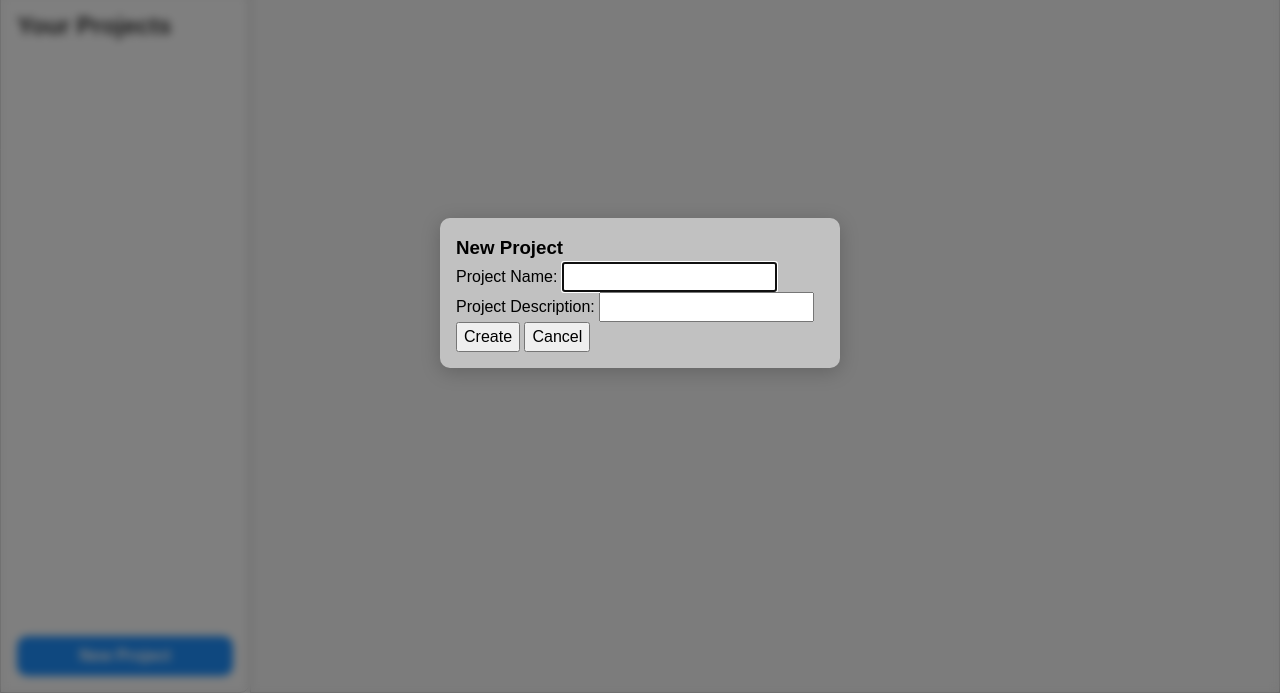
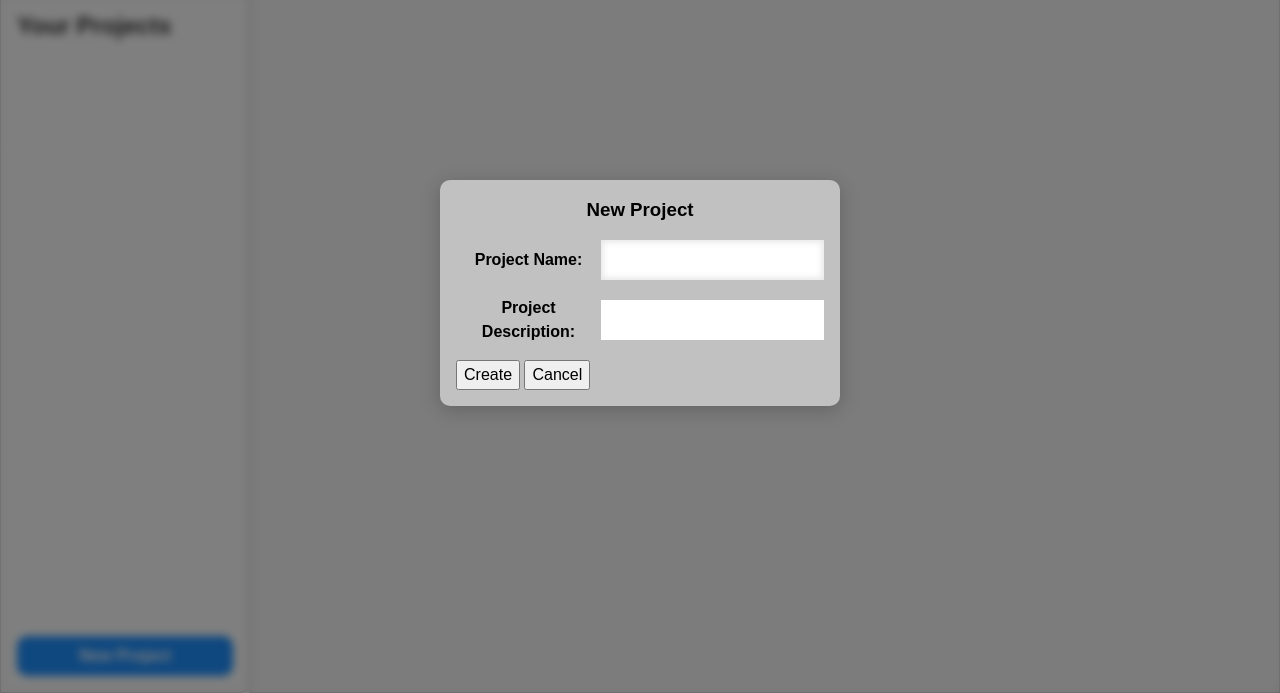
Before and after one commit to victormagela/task-list-theodinproject, a website built with webpack: page src/template.html in a window 1280 px wide. Both pictures are taken after a click on the button "New Project". Shown: the part 107-800 px from the top of the page. Built offline with nearby package versions, Linux system fonts and the light colour scheme.

Commit message:
Add CSS to the form group which contains label and input box

```diff
--- a/src/styles/modals.css
+++ b/src/styles/modals.css
@@ -16,3 +16,38 @@ dialog {
     inline-size: 90%;
     max-inline-size: 400px;
 }
+
+form {
+    display: flex;
+    flex-direction: column;
+    gap: 1rem;
+
+    h3 {
+        text-align: center;
+    }
+}
+
+.form-group {
+    width: 100%;
+    display: flex;
+    align-items: center;
+
+    label {
+        flex: 1;
+        text-align: center;
+        font-size: 1rem;
+        font-weight: 700;
+    }
+
+    input {
+        border: none;
+        flex-shrink: 0;
+        margin-inline-start: auto;
+        padding: 0.5rem;
+
+        &:focus {
+            outline: none;
+            box-shadow: inset 0 0 6px 2px rgba(0, 0, 0, 0.1);
+        }
+    }
+}
--- a/src/template.html
+++ b/src/template.html
@@ -33,10 +33,14 @@
     <dialog id="newProjectDialog">
         <form method="dialog" id="newProjectForm">
             <h3>New Project</h3>
-            <label for="projectName">Project Name:</label>
-            <input type="text" id="projectName" name="projectName" required>
-            <label for="projectDescription">Project Description:</label>
-            <input type="text" id="projectDescription" name="projectDescription">
+            <div class="form-group">
+                <label for="projectName">Project Name:</label>
+                <input type="text" id="projectName" name="projectName" required>
+            </div>
+            <div class="form-group">
+                <label for="projectDescription">Project Description:</label>
+                <input type="text" id="projectDescription" name="projectDescription">
+            </div>
             <div class="dialog-buttons">
                 <button type="submit">Create</button>
                 <button type="button" id="cancelBtn">Cancel</button>
```
